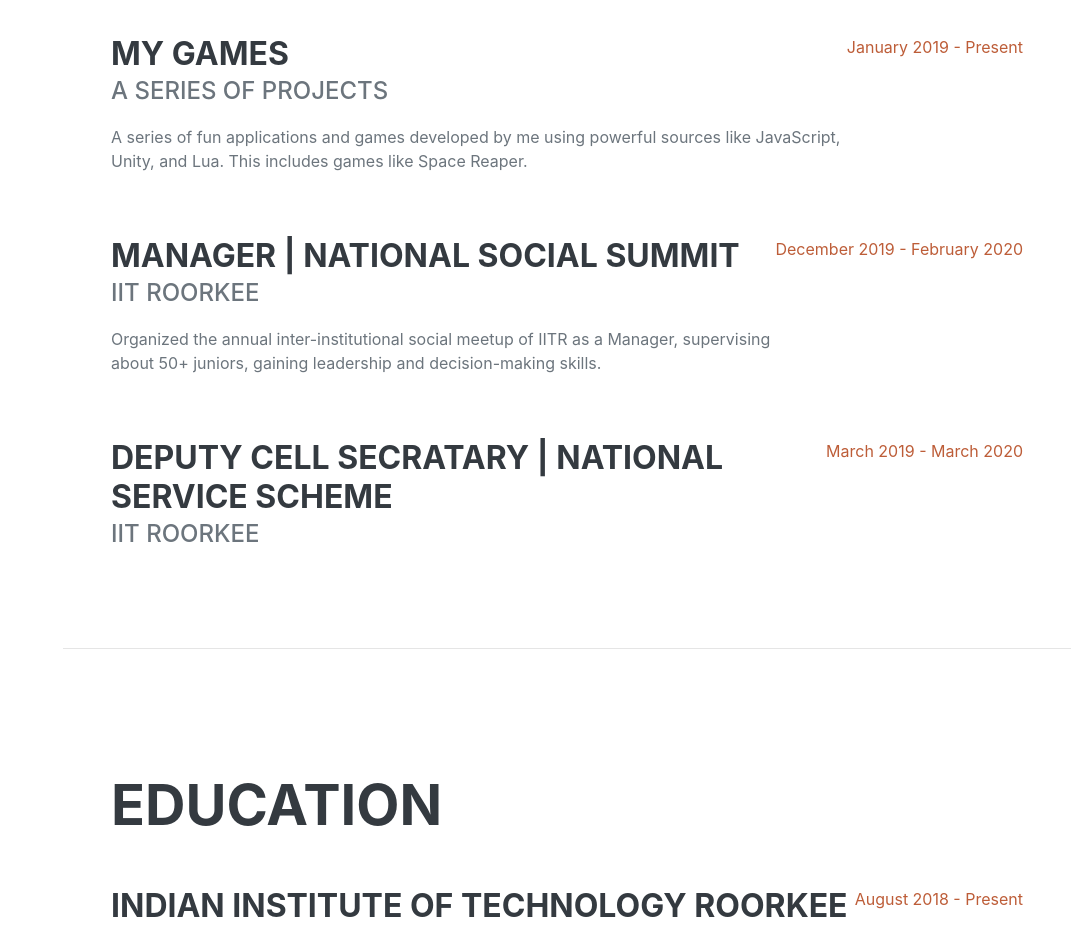
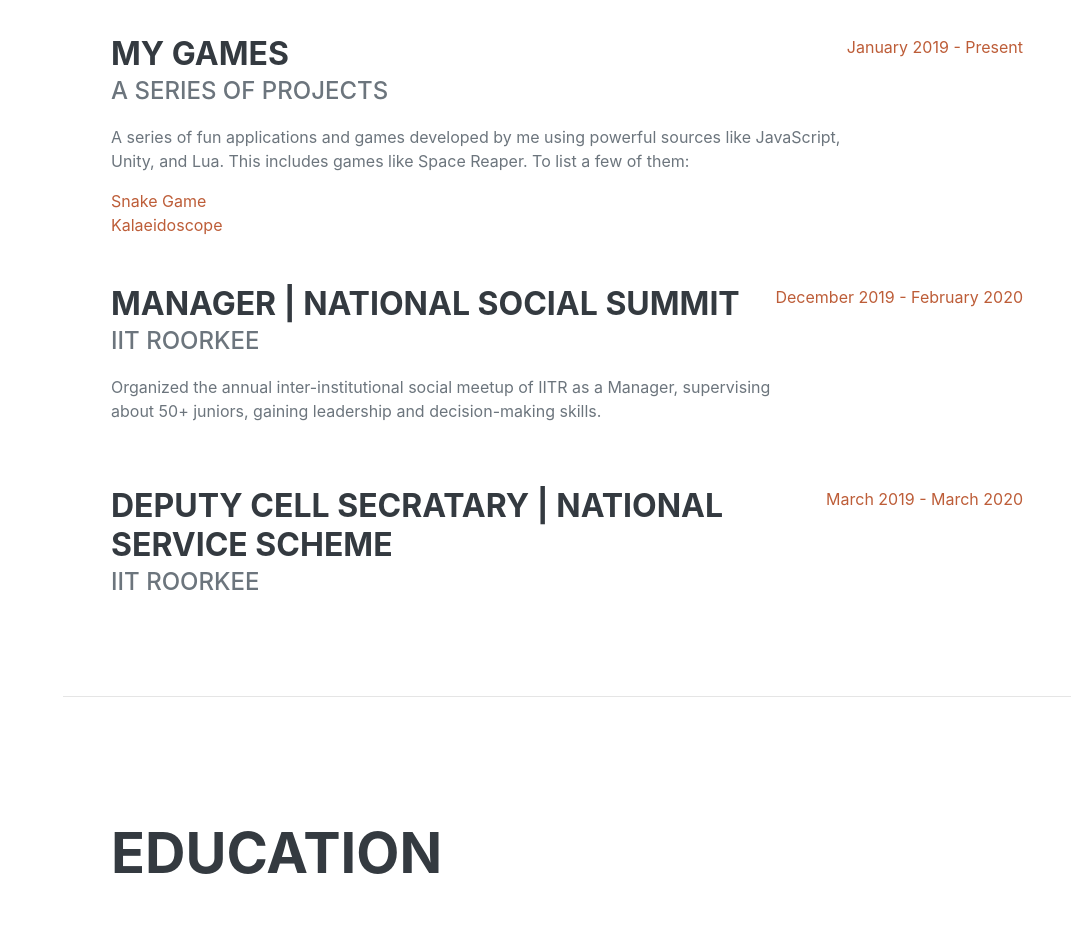
Before and after one commit to shivam1192/Portfolio, a plain HTML site: page index.html in a window 1280 px wide. Shown: the part 1920-2845 px from the top of the page, without its empty margins (209-1280 px from the left). Drawn offline with nearby package versions, Linux system fonts and the light colour scheme; a web font is replaced by a local one.

Commit message:
game links added

```diff
--- a/index.html
+++ b/index.html
@@ -91,7 +91,9 @@
                         <div class="flex-grow-1">
                             <h3 class="mb-0">My Games</h3>
                             <div class="subheading mb-3">A series of Projects</div>
-                            <p>A series of fun applications and games developed by me using powerful sources like JavaScript, Unity, and Lua. This includes games like Space Reaper.</p>
+                            <p>A series of fun applications and games developed by me using powerful sources like JavaScript, Unity, and Lua. This includes games like Space Reaper. To list a few of them:</p>
+                            <div><a href="The-Planet-of-Games/Snake/index.html" target="_blank" class="text-primary">Snake Game</a></div>
+                            <div><a href="The-Planet-of-Games/kalaiedoscope/index.html" target="_blank" class="text-primary">Kalaeidoscope</a></div>
                         </div>
                         <div class="flex-shrink-0"><span class="text-primary">January 2019 - Present</span></div>
                     </div>
```
